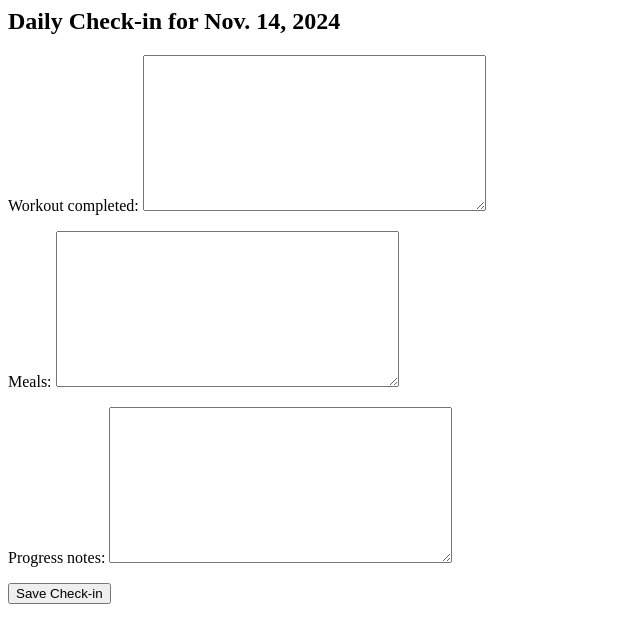
After one commit to RyanLambrecht/FitForge, a Django app: page /accounts/daily-checkin/ in a window 1280 px wide. The commit adds this page. Shown: the top 643 px of the page, without its empty margins (0-640 px from the left). Run offline with Django 5.2, Linux system fonts and the light colour scheme; a user stored in the database is signed in; data comes from the database, SQL or seed files in the repository; both versions use the stored data as it was after the commit.

Commit message:
daily checkin and progress report

```diff
--- a/accounts/forms.py
+++ b/accounts/forms.py
@@ -1,6 +1,7 @@
 from django.contrib.auth.forms import UserCreationForm, UserChangeForm
 from django import forms
 from .models import CustomUser
+from .models import DailyCheckIn
 
 
 class CustomUserCreationForm(UserCreationForm):
@@ -31,3 +32,10 @@ class CustomUserChangeForm(UserChangeForm):
             "fitness_level",
             "gender",
         )
+
+
+# form for checkin
+class DailyCheckInForm(forms.ModelForm):
+    class Meta:
+        model = DailyCheckIn
+        fields = ['workout_completed', 'meals', 'progress_notes']
--- a/accounts/models.py
+++ b/accounts/models.py
@@ -1,5 +1,7 @@
 from django.db import models
 from django.contrib.auth.models import AbstractUser
+
+from django.contrib.auth.models import User
 
 FITNESS_LEVELS = (
     (1, "Beginner"),
@@ -26,3 +28,18 @@ class CustomUser(AbstractUser):
 
     def __str__(self):
         return f"{self.first_name}"
+
+# checkin model
+class DailyCheckIn(models.Model):
+    user = models.ForeignKey(User, on_delete=models.CASCADE)
+    date = models.DateField(auto_now_add=True)
+    workout_completed = models.TextField(blank=True, null=True)
+    meals = models.TextField(blank=True, null=True)
+    progress_notes = models.TextField(blank=True, null=True)
+
+    class Meta:
+        # one per day
+        unique_together = ('user', 'date')
+
+    def __str__(self):
+        return f"{self.user.username} - {self.date}"
--- a/accounts/urls.py
+++ b/accounts/urls.py
@@ -1,8 +1,12 @@
 from django.urls import path
 from . import views
+from .views import daily_checkin_view, progress_report_view
 
 urlpatterns = [
     path('signup/', views.signup_view, name='signup'),
     path('login/', views.login_view, name='login'),
     path('logout/', views.logout_view, name='logout'),
+    path('daily-checkin/', daily_checkin_view, name='daily_checkin'),
+    path('progress-report/', progress_report_view, name='progress_report'),
+
 ]
--- a/accounts/views.py
+++ b/accounts/views.py
@@ -4,6 +4,12 @@ from django.contrib.auth import login, logout
 from django.contrib import messages
 from django.shortcuts import render
 from .forms import CustomUserCreationForm
+from django.shortcuts import render, redirect
+from .models import DailyCheckIn
+from .forms import DailyCheckInForm
+from django.contrib.auth.decorators import login_required
+from django.utils import timezone
+
 
 # Signup view
 from django.shortcuts import render, redirect
@@ -49,3 +55,24 @@ def logout_view(request):
 
 def home_view(request):
     return render(request, "pages/home.html")
+
+
+# login view for checkin feature
+@login_required
+def daily_checkin_view(request):
+    today = timezone.now().date()
+    checkin, created = DailyCheckIn.objects.get_or_create(user=request.user, date=today)
+    if request.method == 'POST':
+        form = DailyCheckInForm(request.POST, instance=checkin)
+        if form.is_valid():
+            form.save()
+            return redirect('progress_report')  # Redirect to progress report or dashboard
+    else:
+        form = DailyCheckInForm(instance=checkin)
+
+    return render(request, 'checkins/daily_checkin.html', {'form': form, 'today': today})
+
+@login_required
+def progress_report_view(request):
+    checkins = DailyCheckIn.objects.filter(user=request.user).order_by('-date')
+    return render(request, 'checkins/progress_report.html', {'checkins': checkins})
--- /dev/null
+++ b/templates/checkins/daily_checkin.html
@@ -0,0 +1,7 @@
+
+<h2>Daily Check-in for {{ today }}</h2>
+<form method="post">
+    {% csrf_token %}
+    {{ form.as_p }}
+    <button type="submit">Save Check-in</button>
+</form>
--- a/templates/pages/home.html
+++ b/templates/pages/home.html
@@ -1,6 +1,10 @@
 <h1>Fit Forge homepage</h1>
+
+
 {% if user.is_authenticated %}
-    <p>hello, {{ user.username }}!</p>
+    <a href="{% url 'daily_checkin' %}">Daily Check-in</a>
+    <a href="{% url 'progress_report' %}">View Progress Report</a>
+    <p>Hello, {{ user.username }}!</p>
     <a href="{% url 'logout' %}">Logout</a>
 {% else %}
     <a href="{% url 'login' %}">Login</a> | <a href="{% url 'signup' %}">Sign Up</a>
```
Also changed, not shown: templates/checkins/progress_report.html (added, +16 -0 lines), accounts/migrations/0002_alter_customuser_groups_and_more.py (added), db.sqlite3.
